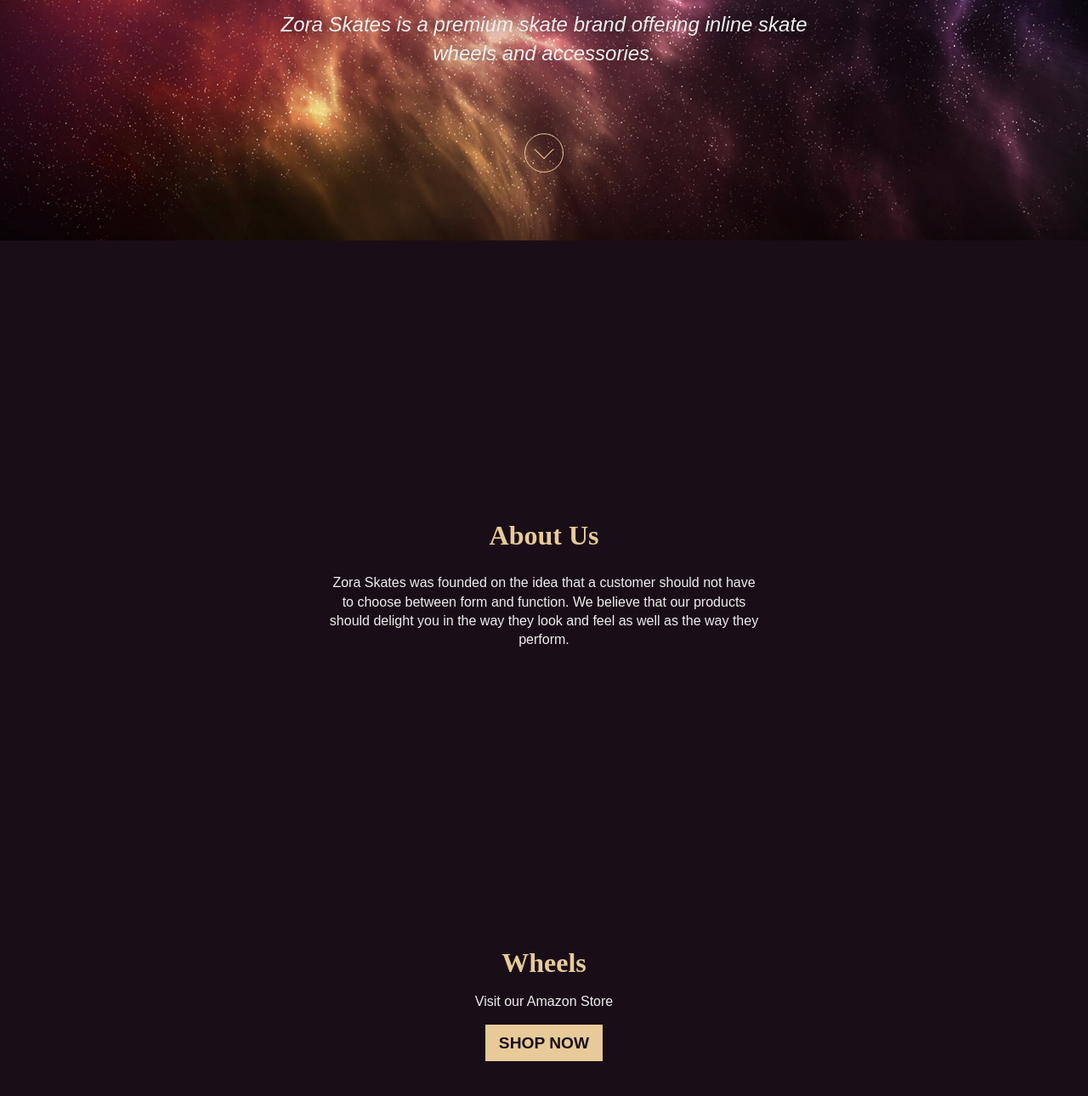
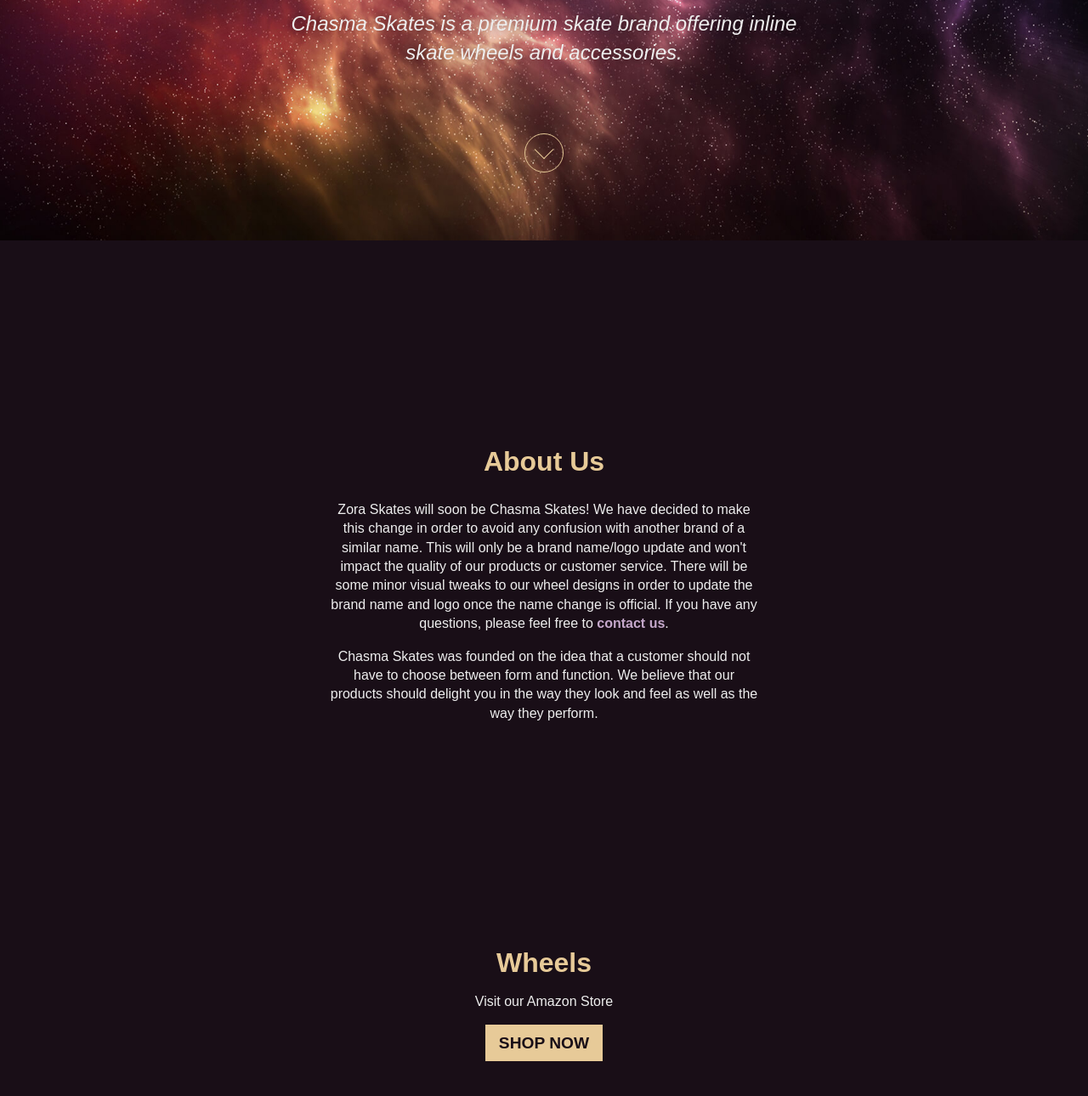
Before and after one commit to zoraskates/zoraskates.github.io, a website: page index.html in a window 1280 px wide. Shown: the part 517-1807 px from the top of the page at 85% size. Drawn offline with Linux system fonts and the light colour scheme; files that its build step writes are made by us from their sources; a web font is replaced by a local one.

Commit message:
update zora skates logos/messaging to chasma skates

```diff
--- a/index.html
+++ b/index.html
@@ -16,7 +16,7 @@
     </script>
     <meta charset="UTF-8" />
     <meta name="viewport" content="width=device-width, initial-scale=1.0" />
-    <title>Zora Skates</title>
+    <title>Chasma Skates</title>
     <link
       rel="apple-touch-icon"
       sizes="180x180"
@@ -49,7 +49,7 @@
     <ul id="menu">
       <li data-menuanchor="intro" class="active">
         <a href="#intro"
-          ><img src="images/zora-skates-logo-icon-white-web.svg" width="40"
+          ><img src="images/chasma-skates-logo-icon.svg" width="40"
         /></a>
       </li>
       <li data-menuanchor="about" class=""><a href="#about">About</a></li>
@@ -62,10 +62,10 @@
       <section class="section" id="main">
         <div class="intro animate__animated">
           <div class="intro__text">
-            <img src="images/zora-skates-logo-v-white-web.svg" width="200" />
+            <img src="images/chasma-skates-logo.svg" width="300" />
             <p>
-              Zora Skates is a premium skate brand offering inline skate wheels
-              and accessories.
+              Chasma Skates is a premium skate brand offering inline skate
+              wheels and accessories.
             </p>
             <a class="arrowDown"><span></span></a>
           </div>
@@ -78,7 +78,19 @@
           <div class="about__text">
             <h2>About Us</h2>
             <p>
-              Zora Skates was founded on the idea that a customer should not
+              Zora Skates will soon be Chasma Skates! We have decided to make
+              this change in order to avoid any confusion with another brand of
+              a similar name. This will only be a brand name/logo update and
+              won't impact the quality of our products or customer service.
+              There will be some minor visual tweaks to our wheel designs in
+              order to update the brand name and logo once the name change is
+              official. If you have any questions, please feel free to
+              <a href="mailto:info@zoraskates.com"
+                ><strong>contact us</strong></a
+              >.
+            </p>
+            <p>
+              Chasma Skates was founded on the idea that a customer should not
               have to choose between form and function. We believe that our
               products should delight you in the way they look and feel as well
               as the way they perform.
@@ -156,7 +168,7 @@
             </p>
           </div>
           <footer>
-            Copyright &copy; 2022 Zora Skates. All rights reserved.
+            Copyright &copy; 2023 Chasma Skates. All rights reserved.
           </footer>
         </div>
       </section>
--- a/scss/styles.scss
+++ b/scss/styles.scss
@@ -44,7 +44,7 @@
 h4,
 h5,
 h6 {
-  font-family: kepler-std, serif;
+  font-family: neue-kabel, sans-serif;
   font-weight: 700;
   font-style: normal;
   color: $sand;
```
Also changed, not shown: build/css/app.min.css, build/js/app.min.js, css/styles.css, favicons/android-chrome-192x192.png, favicons/android-chrome-512x512.png (added), favicons/apple-touch-icon.png, favicons/favicon-16x16.png, favicons/favicon-32x32.png, favicons/favicon.ico (added), favicons/site.webmanifest, images/chasma-skates-logo-icon.svg (added), images/chasma-skates-logo.svg (added), 1 other file.
